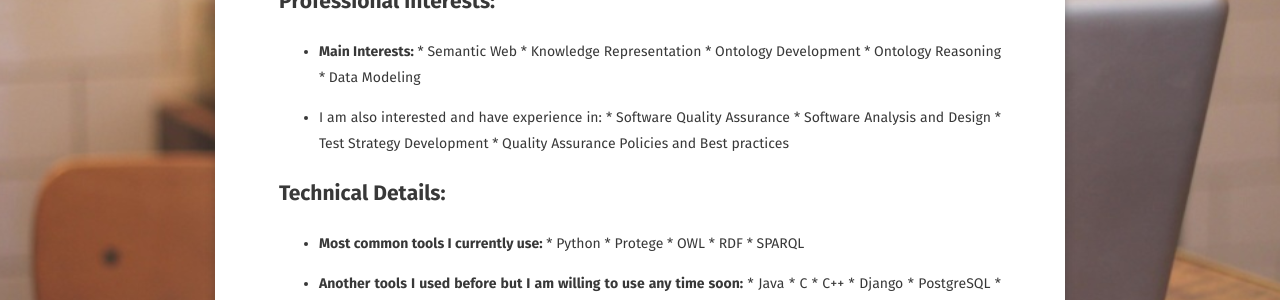
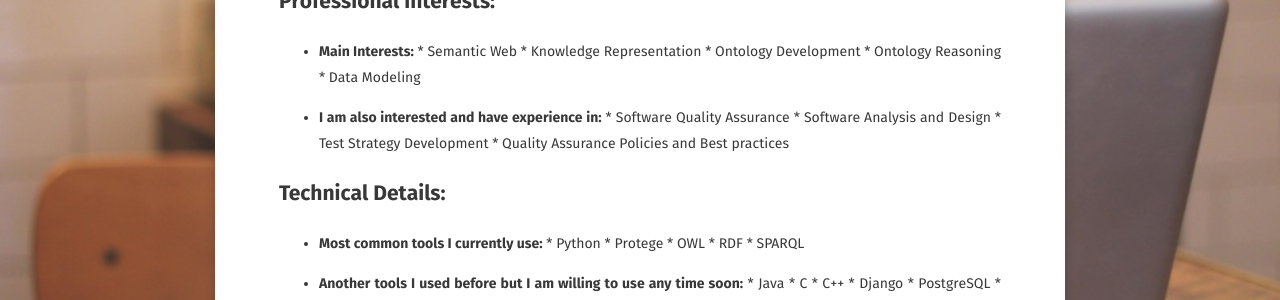
Before and after one commit to lcomet/linamolinascomet, a Jekyll site: the page built from projects/index.md, in a window 1280 px wide. Shown: the part 343-643 px from the top of the page. Built offline with Jekyll 4.4.1, drawn with Linux system fonts in a browser that asks for light colours; some web fonts are replaced.

```diff
--- a/projects/index.md
+++ b/projects/index.md
@@ -14,7 +14,7 @@ comments: false
               * Ontology Reasoning
               * Data Modeling
 
-* I am also interested and have experience in:
+* __I am also interested and have experience in:__
               * Software Quality Assurance
                     * Software Analysis and Design
                     * Test Strategy Development
```
